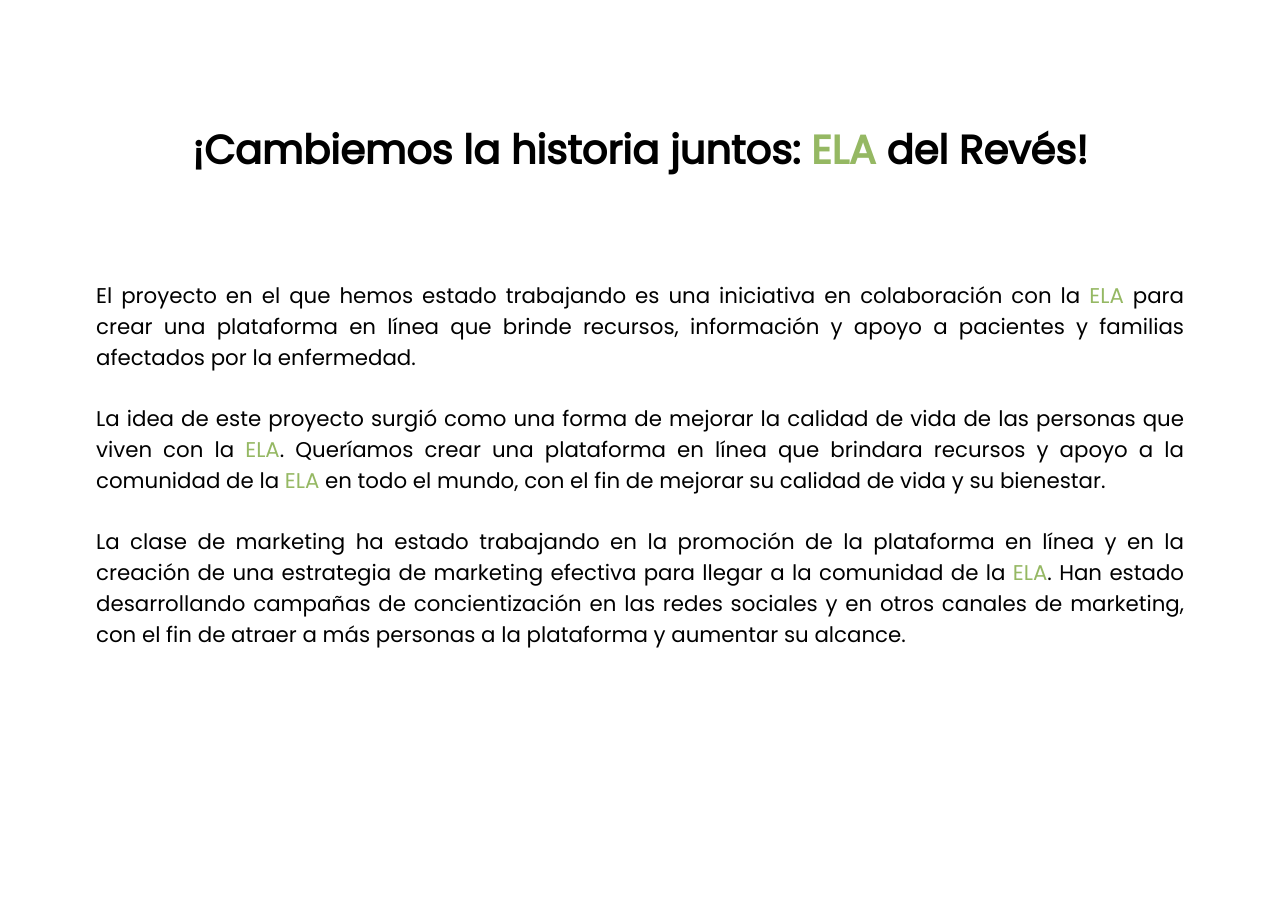
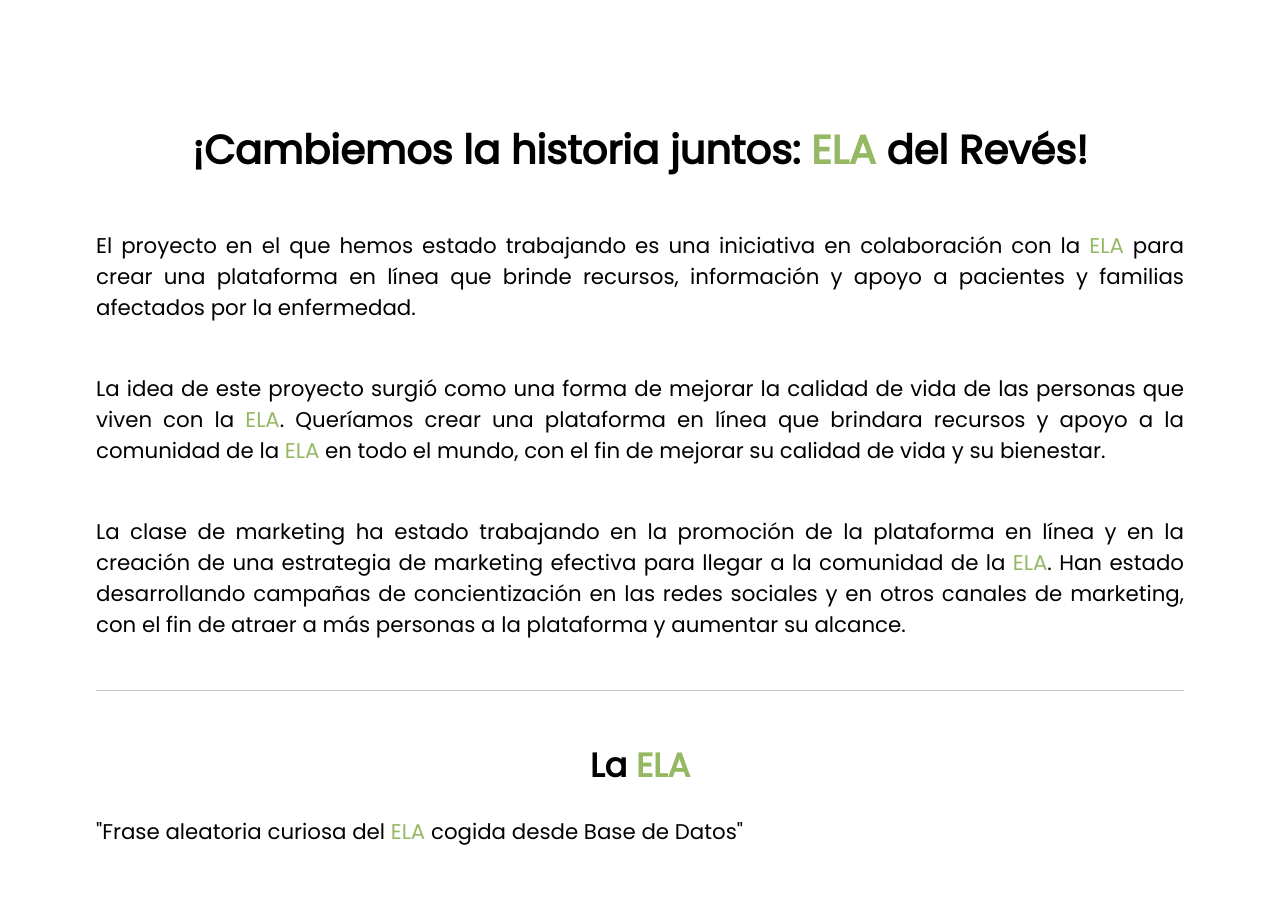
Before and after one commit to eladelreves/elaDelReves_webapp, a React (Vite) app: page / in a window 1280 px wide. Shown: the part 1880-2781 px from the top of the page. Built offline with nearby package versions, Linux system fonts and the light colour scheme.

Commit message:
landing in proccess

```diff
--- a/src/components/landing/Landing.jsx
+++ b/src/components/landing/Landing.jsx
@@ -93,6 +93,21 @@ export function Landing() {
                     </p>
                 </section>
             </div>
+            <div id='laEla'>
+                <h2>La <span className='elaGreen'>ELA</span></h2>
+                <section>
+                    <p>"Frase aleatoria curiosa del <span className='elaGreen'>ELA</span> cogida desde Base de Datos"</p>
+                    <p>
+                        Los <span className='elaGreen'>objetivos</span> y <span className='elaGreen'>metas</span> del proyecto son mejorar la calidad de vida de las personas afectadas por la <span className='elaGreen'>ELA</span>, brindar recursos y apoyo a la comunidad de la <span className='elaGreen'>ELA</span> en todo el mundo y aumentar la concientización sobre la enfermedad y su impacto en la sociedad. Además, queremos fomentar la colaboración y el intercambio de información entre los pacientes y los profesionales de la salud para mejorar el tratamiento y la atención de la <span className='elaGreen'>ELA</span>.
+                    </p>
+                </section>
+            </div>
+            <div id='Blog'>
+                <h2>El <span className='elaGreen'>blog</span></h2>
+                <section>
+                    <p>Carrusel de fotos de blog que vayan pasando</p>
+                </section>
+            </div>
             <br /><br /><br /><br /><br /><br /><br /><br /><br /><br /><br /><br /><br />
         </>
     );
--- a/src/components/landing/landing.css
+++ b/src/components/landing/landing.css
@@ -1,4 +1,4 @@
-#stickyContainer, #mainContainer{
+#stickyContainer, #mainContainer, #laEla, #Blog{
     width: 85%;
     margin: auto;
     align-items: center;
@@ -6,6 +6,11 @@
     display: flex;
     flex-direction: column;
     text-align: center;
+}
+
+p{
+    font-size: 16pt;
+    text-align: justify;
 }
 
 #stickyContainer > div {
@@ -31,18 +36,29 @@
 
 #mainContainer > h1 {
     margin-top:50px;
+    margin-bottom: 25px;
     font-size: 30pt;
-    padding-bottom: 20px;
 }
 
-#mainContainer > section {
-    margin-top: 50px;
-    font-size: 16pt;
+#mainContainer > section > p {
+    margin-top: 25px;
+    margin-bottom: 50px;
 }
 
-#mainContainer > section > p{
-    padding-top: 30px;
-    text-align: justify;
+/* Borders */
+
+#mainContainer, #laEla, #Blog{
+    border-bottom: .5px solid rgb(198, 198, 198) ;
+}
+
+#laEla h2, #Blog h2{
+    margin-top: 50px;
+    margin-bottom: 25px;
+    font-size: 25pt;
+}
+
+#laEla section p,#Blog section p {
+    margin-bottom: 50px;
 }
 
 .animate-on-scroll {
```
